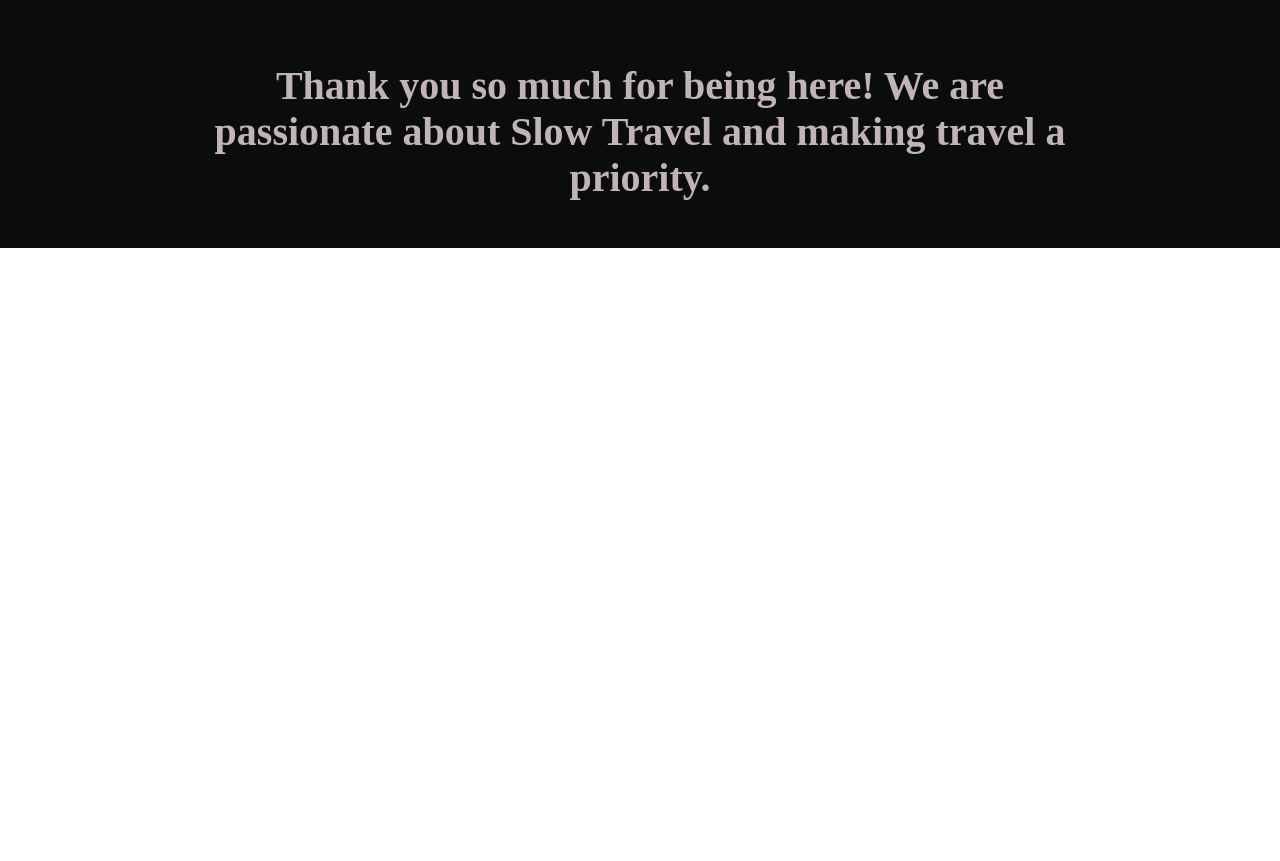
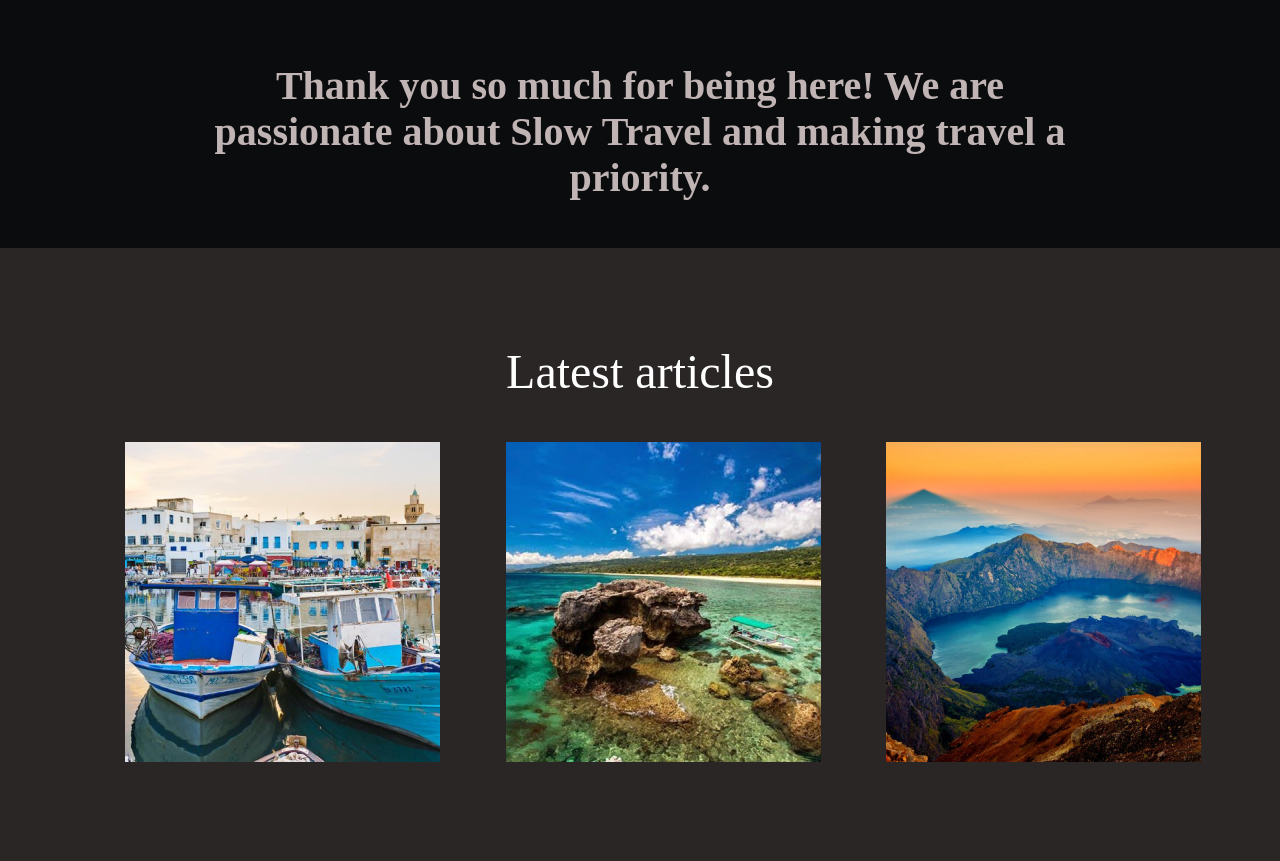
Before and after one commit to Gogagulua/davaleba-9, a plain HTML site: page index.html in a window 1280 px wide. Shown: the part 452-1313 px from the top of the page. Before the commit the page ends 800 px from the top, so only its background shows below. Drawn offline with Linux system fonts and the light colour scheme; a web font is replaced by a local one.

Commit message:
add section_2

```diff
--- a/css/style.css
+++ b/css/style.css
@@ -63,3 +63,45 @@ li:hover {
 .header_logo:hover {
   transform: scale(1.2);
 }
+
+/* section2 */
+
+.section_2 {
+  max-width: 1440px;
+  width: 100%;
+  margin: 0 auto;
+  padding: 96px 125px;
+  background: #2a2626;
+}
+
+.section_2_div_1 {
+  display: flex;
+  /* align-items: center; */
+  justify-content: center;
+}
+
+.section_2_title {
+  font-family: "Gentium Book Plus", serif;
+  font-style: normal;
+  font-weight: 400;
+  font-size: 48px;
+  line-height: 56px;
+
+  color: #ffffff;
+}
+
+.card {
+  display: flex;
+  gap: 123px;
+  flex-wrap: wrap;
+  /* justify-content: space-between; */
+  margin-top: 42px;
+}
+
+.cards {
+  width: 25%;
+}
+
+.cards:hover {
+  box-shadow: 0 20px 10px black;
+}
--- a/index.html
+++ b/index.html
@@ -37,6 +37,28 @@
 
     </section>
 
+    <!-- section2 -->
+
+    <section class="section_2">
+
+        <div class="section_2_div_1">
+            <h2 class="section_2_title">Latest articles</h2>
+        </div>
+
+        <div class="card">
+            <div class="cards">
+              <img src="photos/Rectangle 5.png" alt="">
+            </div>
+            <div class="cards">
+                <img src="photos/Rectangle 6.png" alt="">
+            </div>
+            <div class="cards">
+                <img src="photos/Rectangle 7.png" alt="">
+            </div>
+        </div>
+
+    </section>
+
 
 </body>
 </html>
```
Also changed, not shown: photos/Rectangle 5.png (added), photos/Rectangle 6.png (added), photos/Rectangle 7.png (added).
